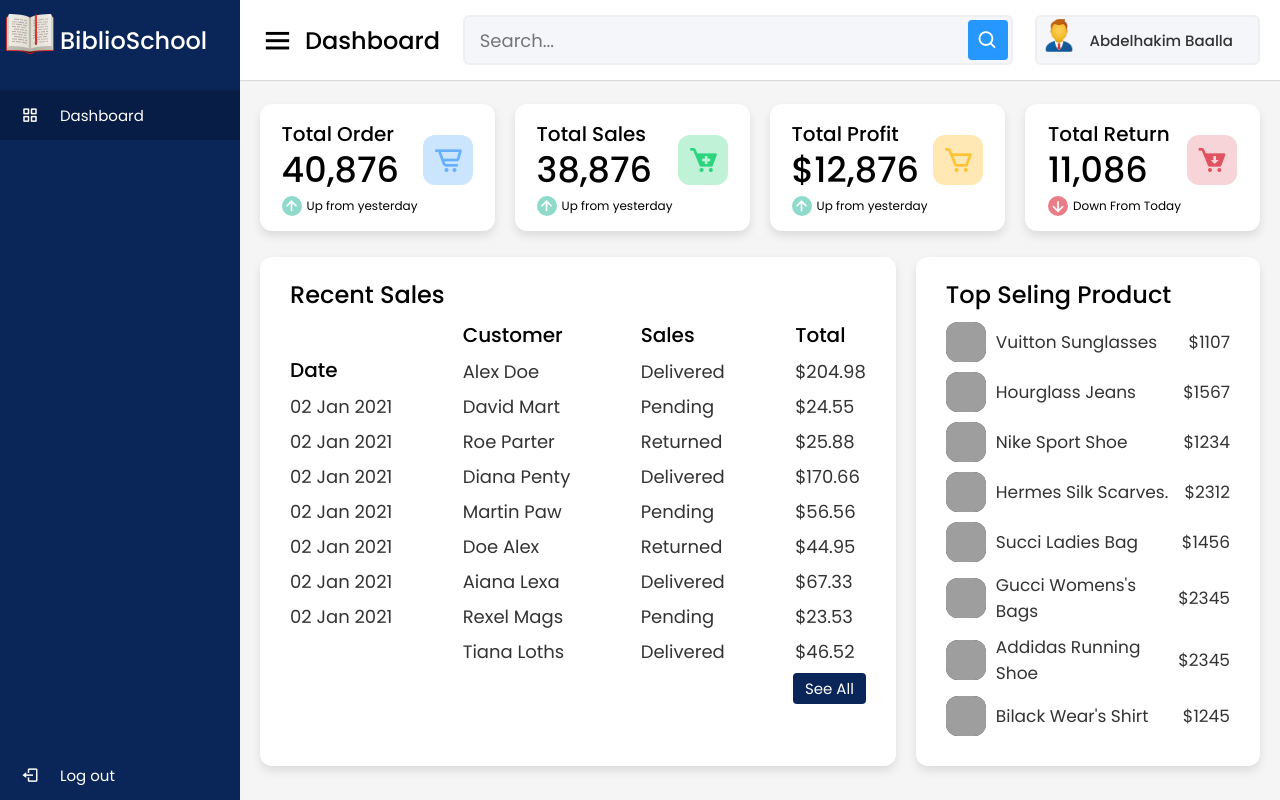
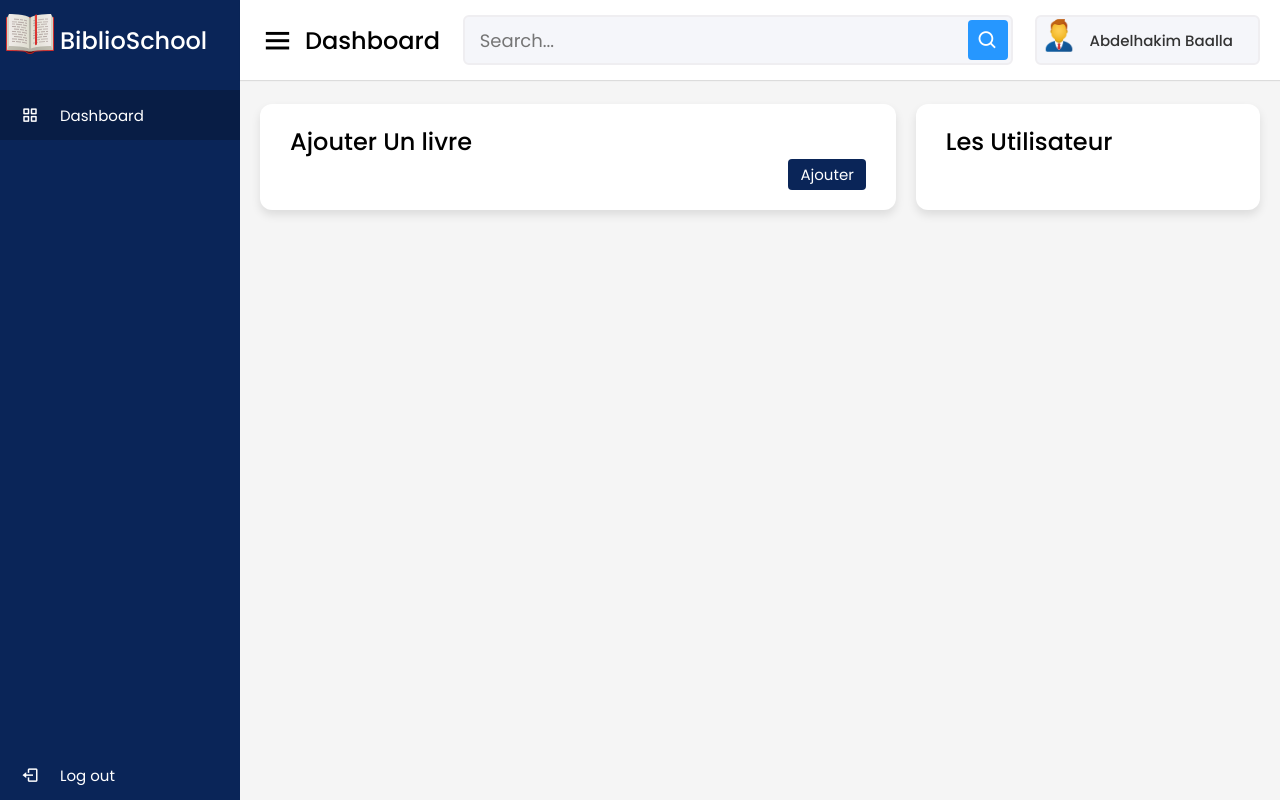
Before and after one commit to Abdelha98kim/gestion-d-une-bibliotheque-scolaire, a PHP site: page /Dashboard/dashboard.php in a window 1280 px wide. Run offline with PHP 8.4, Linux system fonts and the light colour scheme; grey boxes are pictures that could not be loaded.

Commit message:
J'ai supprimer tout les tags et le contenue non utilisez

```diff
--- a/Dashboard/dashboard.php
+++ b/Dashboard/dashboard.php
@@ -101,167 +101,21 @@
     </nav>
 
     <div class="home-content">
-      <div class="overview-boxes">
-        <div class="box">
-          <div class="right-side">
-            <div class="box-topic">Total Order</div>
-            <div class="number">40,876</div>
-            <div class="indicator">
-              <i class='bx bx-up-arrow-alt'></i>
-              <span class="text">Up from yesterday</span>
-            </div>
-          </div>
-          <i class='bx bx-cart-alt cart'></i>
-        </div>
-        <div class="box">
-          <div class="right-side">
-            <div class="box-topic">Total Sales</div>
-            <div class="number">38,876</div>
-            <div class="indicator">
-              <i class='bx bx-up-arrow-alt'></i>
-              <span class="text">Up from yesterday</span>
-            </div>
-          </div>
-          <i class='bx bxs-cart-add cart two' ></i>
-        </div>
-        <div class="box">
-          <div class="right-side">
-            <div class="box-topic">Total Profit</div>
-            <div class="number">$12,876</div>
-            <div class="indicator">
-              <i class='bx bx-up-arrow-alt'></i>
-              <span class="text">Up from yesterday</span>
-            </div>
-          </div>
-          <i class='bx bx-cart cart three' ></i>
-        </div>
-        <div class="box">
-          <div class="right-side">
-            <div class="box-topic">Total Return</div>
-            <div class="number">11,086</div>
-            <div class="indicator">
-              <i class='bx bx-down-arrow-alt down'></i>
-              <span class="text">Down From Today</span>
-            </div>
-          </div>
-          <i class='bx bxs-cart-download cart four' ></i>
-        </div>
-      </div>
-
       <div class="sales-boxes">
         <div class="recent-sales box">
-          <div class="title">Recent Sales</div>
+          <div class="title">Ajouter Un livre</div>
           <div class="sales-details">
-            <ul class="details">
-              <li class="topic">Date</li>
-              <li><a href="#">02 Jan 2021</a></li>
-              <li><a href="#">02 Jan 2021</a></li>
-              <li><a href="#">02 Jan 2021</a></li>
-              <li><a href="#">02 Jan 2021</a></li>
-              <li><a href="#">02 Jan 2021</a></li>
-              <li><a href="#">02 Jan 2021</a></li>
-              <li><a href="#">02 Jan 2021</a></li>
-            </ul>
-            <ul class="details">
-            <li class="topic">Customer</li>
-            <li><a href="#">Alex Doe</a></li>
-            <li><a href="#">David Mart</a></li>
-            <li><a href="#">Roe Parter</a></li>
-            <li><a href="#">Diana Penty</a></li>
-            <li><a href="#">Martin Paw</a></li>
-            <li><a href="#">Doe Alex</a></li>
-            <li><a href="#">Aiana Lexa</a></li>
-            <li><a href="#">Rexel Mags</a></li>
-             <li><a href="#">Tiana Loths</a></li>
-          </ul>
-          <ul class="details">
-            <li class="topic">Sales</li>
-            <li><a href="#">Delivered</a></li>
-            <li><a href="#">Pending</a></li>
-            <li><a href="#">Returned</a></li>
-            <li><a href="#">Delivered</a></li>
-            <li><a href="#">Pending</a></li>
-            <li><a href="#">Returned</a></li>
-            <li><a href="#">Delivered</a></li>
-             <li><a href="#">Pending</a></li>
-            <li><a href="#">Delivered</a></li>
-          </ul>
-          <ul class="details">
-            <li class="topic">Total</li>
-            <li><a href="#">$204.98</a></li>
-            <li><a href="#">$24.55</a></li>
-            <li><a href="#">$25.88</a></li>
-            <li><a href="#">$170.66</a></li>
-            <li><a href="#">$56.56</a></li>
-            <li><a href="#">$44.95</a></li>
-            <li><a href="#">$67.33</a></li>
-             <li><a href="#">$23.53</a></li>
-             <li><a href="#">$46.52</a></li>
-          </ul>
+            <form action="">
+
+            </form>
           </div>
           <div class="button">
-            <a href="#">See All</a>
+            <a href="#">Ajouter</a>
           </div>
         </div>
         <div class="top-sales box">
-          <div class="title">Top Seling Product</div>
-          <ul class="top-sales-details">
-            <li>
-            <a href="#">
-              <img src="images/sunglasses.jpg" alt="">
-              <span class="product">Vuitton Sunglasses</span>
-            </a>
-            <span class="price">$1107</span>
-          </li>
-          <li>
-            <a href="#">
-               <img src="images/jeans.jpg" alt="">
-              <span class="product">Hourglass Jeans </span>
-            </a>
-            <span class="price">$1567</span>
-          </li>
-          <li>
-            <a href="#">
-             <img src="images/nike.jpg" alt="">
-              <span class="product">Nike Sport Shoe</span>
-            </a>
-            <span class="price">$1234</span>
-          </li>
-          <li>
-            <a href="#">
-              <img src="images/scarves.jpg" alt="">
-              <span class="product">Hermes Silk Scarves.</span>
-            </a>
-            <span class="price">$2312</span>
-          </li>
-          <li>
-            <a href="#">
-              <img src="images/blueBag.jpg" alt="">
-              <span class="product">Succi Ladies Bag</span>
-            </a>
-            <span class="price">$1456</span>
-          </li>
-          <li>
-            <a href="#">
-              <img src="images/bag.jpg" alt="">
-              <span class="product">Gucci Womens's Bags</span>
-            </a>
-            <span class="price">$2345</span>
-          <li>
-            <a href="#">
-              <img src="images/addidas.jpg" alt="">
-              <span class="product">Addidas Running Shoe</span>
-            </a>
-            <span class="price">$2345</span>
-          </li>
-           <li>
-            <a href="#">
-             <img src="images/shirt.jpg" alt="">
-              <span class="product">Bilack Wear's Shirt</span>
-            </a>
-            <span class="price">$1245</span>
-          </li>
-          </ul>
+          <div class="title">Les Utilisateur</div>
+
         </div>
       </div>
     </div>
```
